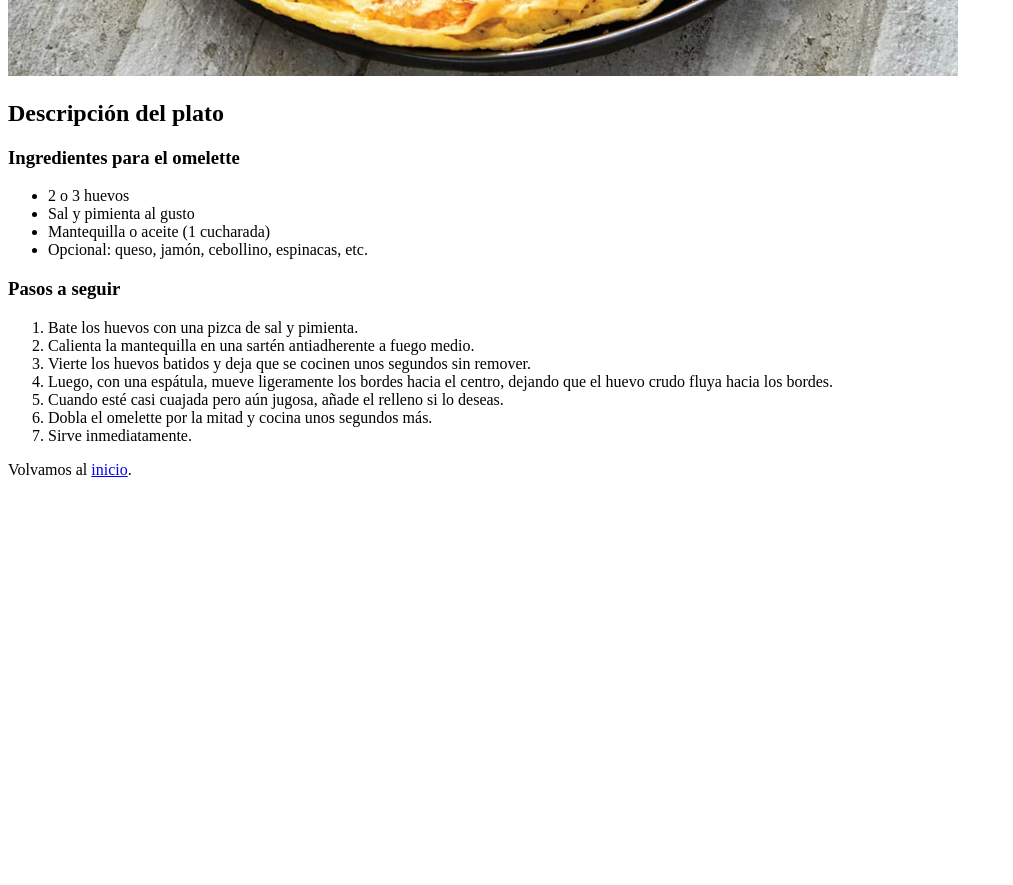
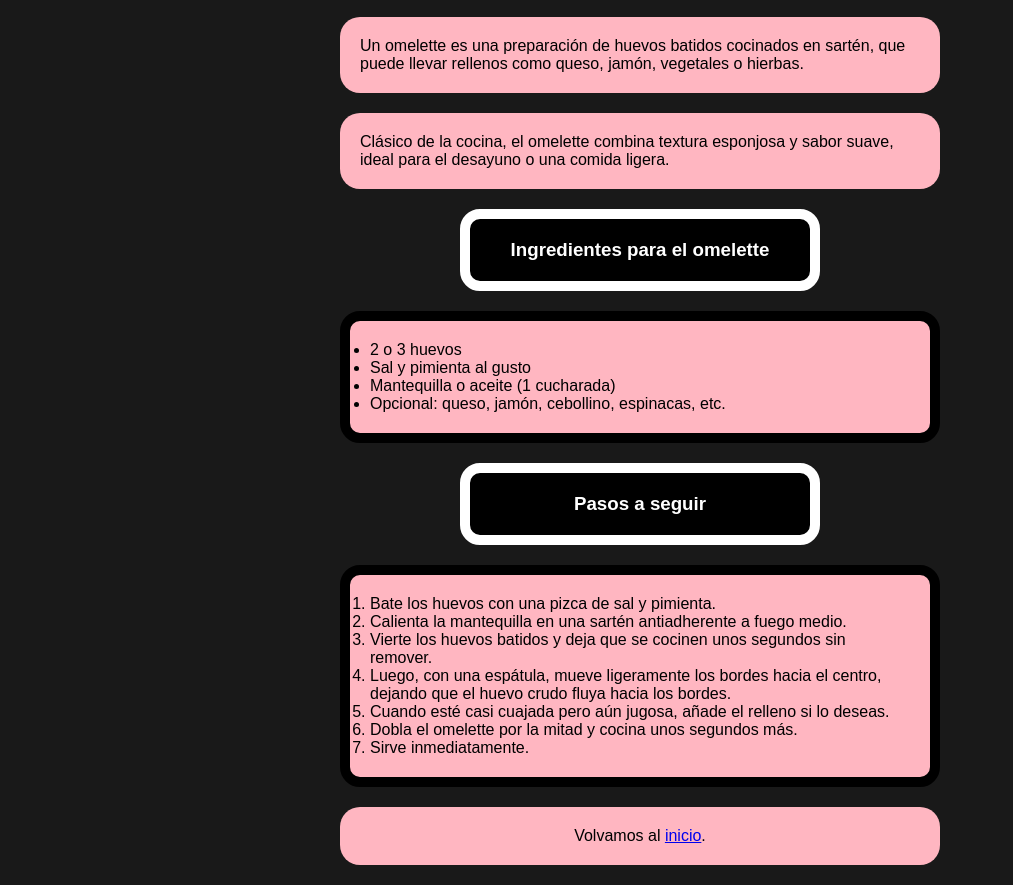
Before and after one commit to tomateveneco/odin-recipes, a plain HTML site: page recipes/omelette.html in a window 1280 px wide. Shown: the part 612-1497 px from the top of the page, without its empty margins (0-1013 px from the left). Before the commit the page ends 1107 px from the top, so only its background shows below. Drawn offline with Linux system fonts and the light colour scheme.

Commit message:
AGREGADO CSS AL DOCUMENTO

```diff
--- a/recipes/omelette.html
+++ b/recipes/omelette.html
@@ -3,14 +3,15 @@
     <head>
         <meta charset="UTF-8">
         <title>Omelette Recipe</title>
+        <link rel="stylesheet" href="../style.css">
     </head>
 
     <body>
         <h1>Como hacer un buen omelette</h1>
         <img src="../images/omelette.jpg" width="950">
         <h2>Descripción del plato</h2>
-        <p></p>
-        <p></p>
+        <p>Un omelette es una preparación de huevos batidos cocinados en sartén, que puede llevar rellenos como queso, jamón, vegetales o hierbas.</p>
+        <p>Clásico de la cocina, el omelette combina textura esponjosa y sabor suave, ideal para el desayuno o una comida ligera.</p>
 
         <h3>Ingredientes para el omelette</h3>
         <ul>
@@ -33,6 +34,6 @@
             <li>Sirve inmediatamente.</li>
         </ol>
 
-        <p>Volvamos al <a href="../index.html">inicio</a>.</p>
+        <div class="inicio">Volvamos al <a href="../index.html">inicio</a>.</div>
     </body>
 </html>
--- /dev/null
+++ b/style.css
@@ -0,0 +1,73 @@
+body {
+background-color: #191919;
+max-width: 600px;
+margin: 0 auto;
+font-family: Arial, Helvetica, sans-serif;
+
+}
+
+h1 {
+background-color: white;
+color: black;
+margin: 20px auto;
+padding: 20px 20px;
+text-align: center;
+width: auto;
+
+border-radius: 20px;
+}
+
+h2 {
+background-color: black;
+color: white;
+margin: 20px auto;
+padding: 20px 20px;
+border: 10px solid white;
+border-radius: 20px;
+text-align: center;
+width: 300px;
+
+
+}
+
+h3 {
+background-color: black;
+color: white;
+margin: 20px auto;
+padding: 20px 20px;
+border: 10px solid white;
+border-radius: 20px;
+text-align: center;
+width: 300px;
+
+}
+
+ul,ol {
+background-color: lightpink;
+margin: 20px auto;
+padding: 20px;
+border: 10px solid black;
+border-radius: 20px;
+
+}
+
+p {
+background-color: lightpink;
+border-radius: 20px;
+margin: 20px auto;
+padding: 20px;
+}
+
+img {
+    display: block;
+    margin: auto;
+    width: 600px;
+}
+
+.inicio {
+text-align: center;
+background-color: lightpink;
+border-radius: 20px;
+margin: 20px auto;
+padding: 20px;
+}
```
Also changed, not shown: index.html (+2 -0 lines), recipes/carbonara.html (+3 -1 lines), recipes/lasagna.html (+3 -1 lines).
